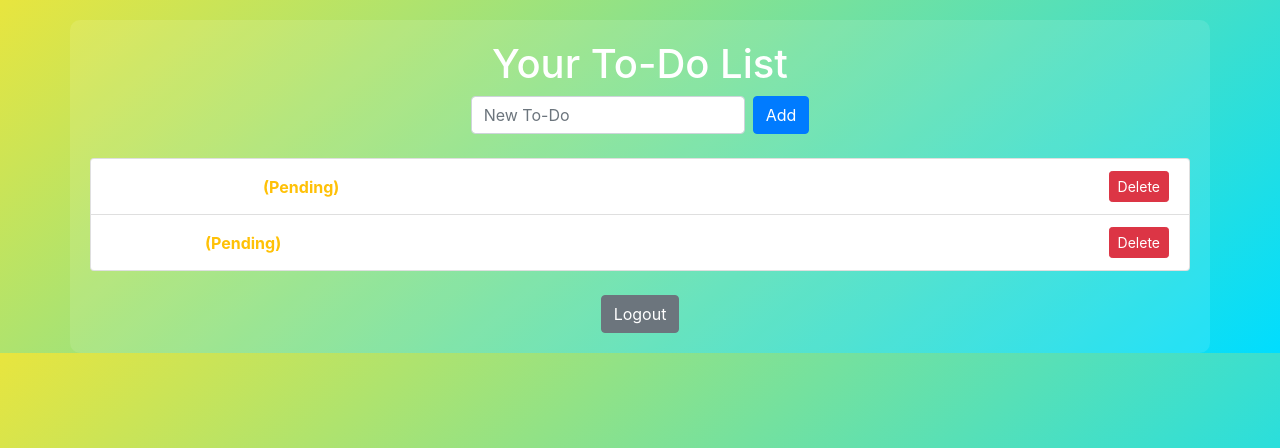
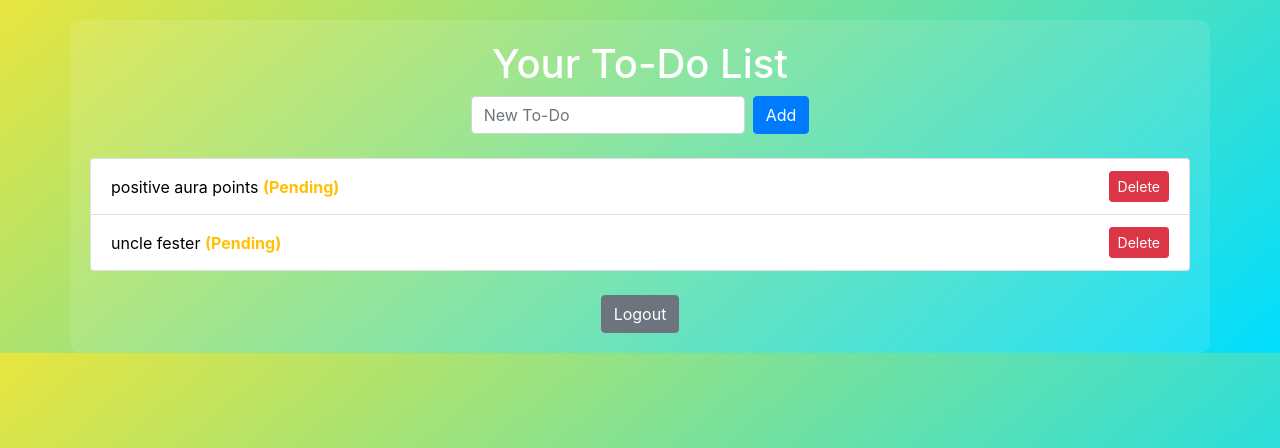
Before and after one commit to theycallmecooper/application, a Flask app: page /dashboard in a window 1280 px wide. Shown: the top 448 px of the page. Run offline with Flask 3, Linux system fonts and the light colour scheme; a user stored in the database is signed in; data comes from the database, SQL or seed files in the repository; some libraries are stand-ins or nearby versions.

Commit message:
made todo list text readable

```diff
--- a/templates/dashboard.html
+++ b/templates/dashboard.html
@@ -28,6 +28,9 @@
                 background: rgba(0, 0, 0, 0.1);
                 border-radius: 10px;
                 margin-top: 20px;
+            }
+            .list-group-item {
+                color: black;
             }
         </style>
     </head>
```
